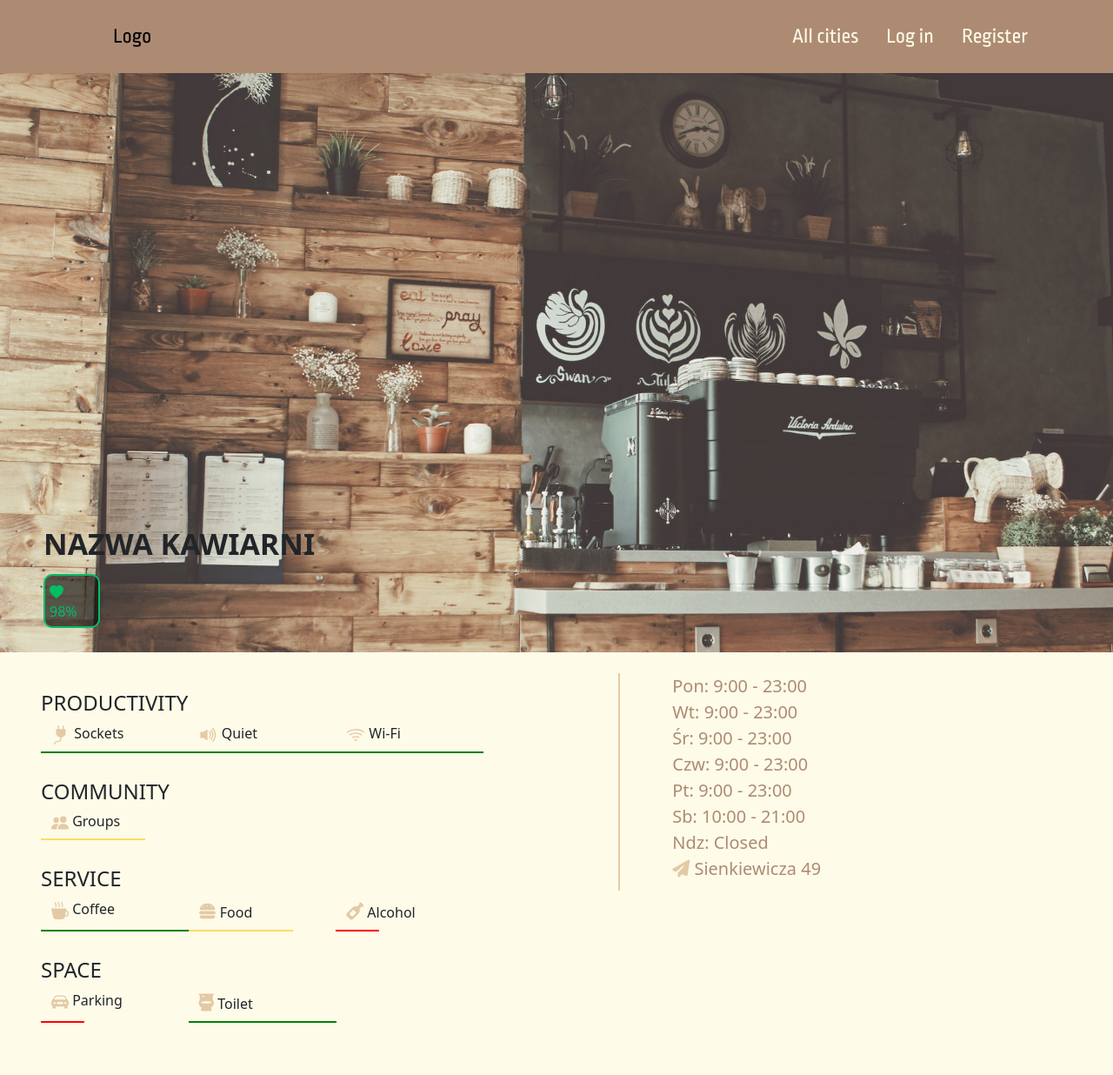
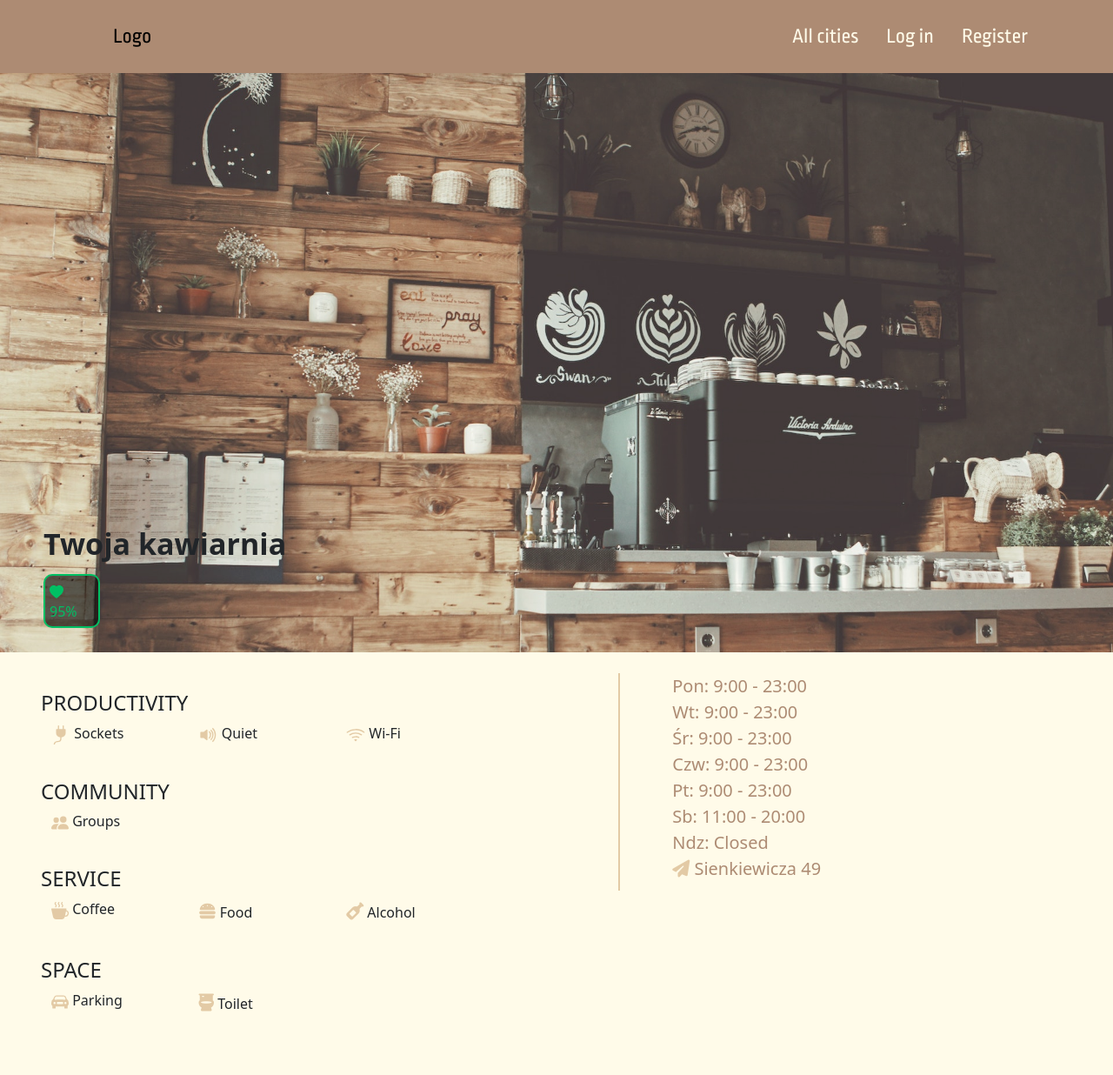
Before and after one commit to Ysiek/wifi-cafe-site, a Flask app: template templates/cafe-site.html in a window 1280 px wide. Shown: the whole page at 87% size. Run offline with Flask 3, Linux system fonts and the light colour scheme; tables that the repository leaves empty hold one stand-in row (values such as "Sample post"); the template is opened without the code that fills it: values that come from a table or form of the project are taken from there, most other values are stand-ins (such as "Sample title", 1, 10 or a date in 2020); some libraries are stand-ins or nearby versions.

Commit message:
Adding cafe to db and display it

```diff
--- a/main.py
+++ b/main.py
@@ -4,6 +4,7 @@
 from wtforms.validators import DataRequired
 from flask_sqlalchemy import SQLAlchemy
 from sqlalchemy.orm import relationship
+from datetime import datetime
 
 app = Flask(__name__)
 
@@ -11,13 +12,15 @@
 app.config["SQLALCHEMY_DATABASE_URI"] = "sqlite:///cafe.db"
 db = SQLAlchemy(app)
 
+
 class Cafe(db.Model):
     __tablename__ = 'cafe'
     id = db.Column(db.Integer, primary_key=True)
     name = db.Column(db.String(250), unique=True, nullable=False)
     localization = db.Column(db.String(250), nullable=False)
+    image = db.Column(db.String(250), nullable=False)
     rating = db.Column(db.Integer, nullable=False)
-    #FILTERS
+    # FILTERS
     has_sockets = db.Column(db.Integer, nullable=False)
     quiet = db.Column(db.Integer, nullable=False)
     wifi = db.Column(db.Integer, nullable=False)
@@ -27,27 +30,26 @@
     alcohol = db.Column(db.Integer, nullable=False)
     parking = db.Column(db.Integer, nullable=False)
     toilet = db.Column(db.Integer, nullable=False)
-# 0 = doesn't exist
-# 1 = exist but work bad
-# 2 = exist work quite good
-# 3 = exist and work really well
-    #RELATIONSHIP
+    # 0 = doesn't exist
+    # 1 = exist but work bad
+    # 2 = exist work quite good
+    # 3 = exist and work really well
+    # RELATIONSHIP
     cafe = relationship('Cafe_hours', back_populates='cafe')
 
 
 class Cafe_hours(db.Model):
     id = db.Column(db.Integer, primary_key=True)
-    monday = db.Column(db.String(250), nullable=False)
-    tuesday = db.Column(db.String(250), nullable=False)
-    wednesday = db.Column(db.String(250), nullable=False)
-    thursday = db.Column(db.String(250), nullable=False)
-    friday = db.Column(db.String(250), nullable=False)
-    saturday = db.Column(db.String(250), nullable=False)
-    sunday = db.Column(db.String(250), nullable=False)
-    #RELATIONSHIP
+    mon = db.Column(db.String(250), nullable=False)
+    tue = db.Column(db.String(250), nullable=False)
+    wed = db.Column(db.String(250), nullable=False)
+    thu = db.Column(db.String(250), nullable=False)
+    fri = db.Column(db.String(250), nullable=False)
+    sat = db.Column(db.String(250), nullable=False)
+    sun = db.Column(db.String(250), nullable=False)
+    # RELATIONSHIP
     cafe_id = db.Column(db.Integer, db.ForeignKey('cafe.id'))
     cafe = relationship("Cafe", back_populates='cafe')
-
 
 
 class Register(FlaskForm):
@@ -59,13 +61,22 @@
 
 @app.route('/')
 def home():
-    db.create_all()
-    return render_template('index.html')
+    now = datetime.now()
+    today = now.strftime('%a').lower()
+    all_cafe = db.session.scalars(db.select(Cafe)).all()
+    return render_template('index.html', all_cafes=all_cafe, today=today)
 
 
-@app.route('/cafe')
-def cafe_site():
-    return render_template('cafe-site.html')
+@app.route('/cafe/<cafe_id>')
+def cafe_site(cafe_id):
+    cafe = db.session.scalars(db.select(Cafe).where(Cafe.id == cafe_id)).first()
+    color_dict = {
+        0: 'grey',
+        1: 'red',
+        2: 'yellow',
+        3: 'green'
+    }
+    return render_template('cafe-site.html', cafe=cafe, color_dict=color_dict)
 
 
 @app.route('/register')
--- a/static/cafe-site-style.css
+++ b/static/cafe-site-style.css
@@ -28,6 +28,16 @@
 .props-box{
     position: relative;
 }
+.grey::after{
+    position: absolute;
+    content: '';
+    width: 20px;
+    height: 2px;
+    background-color: grey;
+    left: 0;
+    bottom: -10px;
+}
+
 .yellow::after{
     position: absolute;
     content: '';
--- a/templates/cafe-site.html
+++ b/templates/cafe-site.html
@@ -3,12 +3,12 @@
 <head>
     <meta charset="UTF-8">
     <meta name="viewport" content="width=device-width, initial-scale=1.0">
+    <title>Document</title>
     <link href="https://cdn.jsdelivr.net/npm/bootstrap@5.3.0/dist/css/bootstrap.min.css" rel="stylesheet" integrity="sha384-9ndCyUaIbzAi2FUVXJi0CjmCapSmO7SnpJef0486qhLnuZ2cdeRhO02iuK6FUUVM" crossorigin="anonymous">
     <script src="https://cdn.jsdelivr.net/npm/bootstrap@5.3.0/dist/js/bootstrap.bundle.min.js" integrity="sha384-geWF76RCwLtnZ8qwWowPQNguL3RmwHVBC9FhGdlKrxdiJJigb/j/68SIy3Te4Bkz" crossorigin="anonymous"></script>
-    <link href="static/style.css" rel="stylesheet"/>
-    <link href="static/cafe-site-style.css" rel="stylesheet">
+    <link href="../static/style.css" rel="stylesheet"/>
+    <link href="../static/cafe-site-style.css" rel="stylesheet">
     <script src="https://kit.fontawesome.com/a34c3309be.js" crossorigin="anonymous"></script>
-    <title>Logo</title>
 </head>
 <body>
     <div class="container-fluid header-background">
@@ -26,13 +26,13 @@
         </header>
     </div>
     <div>
-        <img class="cafe-background" src="static/pexels-afta-putta-gunawan-683039 (1).jpg">
-        <span class="cafe-name">NAZWA KAWIARNI</span>
+        <img class="cafe-background" src="../static/pexels-afta-putta-gunawan-683039 (1).jpg">
+        <span class="cafe-name">{{ cafe.name }}</span>
         <div class="cafe-site-rating">
             <svg xmlns="http://www.w3.org/2000/svg" width="16" height="16" fill="currentColor" class="bi-heart-fill" viewBox="0 0 16 16">
               <path fill-rule="evenodd" d="M8 1.314C12.438-3.248 23.534 4.735 8 15-7.534 4.736 3.562-3.248 8 1.314z"/>
             </svg>
-            <span>98%</span>
+            <span>{{ cafe.rating }}%</span>
         </div>
     </div><br>
     <div class="container-fluid">
@@ -41,7 +41,7 @@
                 <h4>PRODUCTIVITY</h4>
                 <div class="row container">
 
-                    <div class="col-3 props-box green">
+                    <div class="col-3 props-box {{color_dict[cafe.has_sockets]}}">
                         <span>
                             <svg xmlns="http://www.w3.org/2000/svg" width="22" height="22" fill="currentColor" class="bi bi-plug-fill" viewBox="0 0 16 16">
                                 <path d="M6 0a.5.5 0 0 1 .5.5V3h3V.5a.5.5 0 0 1 1 0V3h1a.5.5 0 0 1 .5.5v3A3.5 3.5 0 0 1 8.5 10c-.002.434-.01.845-.04 1.22-.041.514-.126 1.003-.317 1.424a2.083 2.083 0 0 1-.97 1.028C6.725 13.9 6.169 14 5.5 14c-.998 0-1.61.33-1.974.718A1.922 1.922 0 0 0 3 16H2c0-.616.232-1.367.797-1.968C3.374 13.42 4.261 13 5.5 13c.581 0 .962-.088 1.218-.219.241-.123.4-.3.514-.55.121-.266.193-.621.23-1.09.027-.34.035-.718.037-1.141A3.5 3.5 0 0 1 4 6.5v-3a.5.5 0 0 1 .5-.5h1V.5A.5.5 0 0 1 6 0z"/>
@@ -50,7 +50,7 @@
                         <span>Sockets</span>
                     </div>
 
-                    <div class="col-3 props-box green">
+                    <div class="col-3 props-box {{color_dict[cafe.quiet]}}">
                         <span>
                             <svg xmlns="http://www.w3.org/2000/svg" width="22" height="22" fill="currentColor" class="bi bi-volume-up-fill" viewBox="0 0 16 16">
                                 <path d="M11.536 14.01A8.473 8.473 0 0 0 14.026 8a8.473 8.473 0 0 0-2.49-6.01l-.708.707A7.476 7.476 0 0 1 13.025 8c0 2.071-.84 3.946-2.197 5.303l.708.707z"/>
@@ -61,7 +61,7 @@
                         <span>Quiet</span>
                     </div>
 
-                    <div class="col-3 props-box green">
+                    <div class="col-3 props-box {{color_dict[cafe.wifi]}}">
                         <span>
                             <svg xmlns="http://www.w3.org/2000/svg" width="22" height="22" fill="currentColor" class="bi bi-wifi" viewBox="0 0 16 16">
                                 <path d="M15.384 6.115a.485.485 0 0 0-.047-.736A12.444 12.444 0 0 0 8 3C5.259 3 2.723 3.882.663 5.379a.485.485 0 0 0-.048.736.518.518 0 0 0 .668.05A11.448 11.448 0 0 1 8 4c2.507 0 4.827.802 6.716 2.164.205.148.49.13.668-.049z"/>
@@ -75,7 +75,7 @@
 
                 <h4 style="margin-top: 40px;">COMMUNITY</h4>
                 <div class="row container">
-                    <div class="col-3 props-box yellow">
+                    <div class="col-3 props-box {{color_dict[cafe.groups]}}">
                         <span>
                             <svg xmlns="http://www.w3.org/2000/svg" width="20" height="20" fill="currentColor" class="bi bi-people-fill" viewBox="0 0 16 16">
                               <path d="M7 14s-1 0-1-1 1-4 5-4 5 3 5 4-1 1-1 1H7Zm4-6a3 3 0 1 0 0-6 3 3 0 0 0 0 6Zm-5.784 6A2.238 2.238 0 0 1 5 13c0-1.355.68-2.75 1.936-3.72A6.325 6.325 0 0 0 5 9c-4 0-5 3-5 4s1 1 1 1h4.216ZM4.5 8a2.5 2.5 0 1 0 0-5 2.5 2.5 0 0 0 0 5Z"/>
@@ -87,7 +87,7 @@
 
                 <h4 style="margin-top: 40px;">SERVICE</h4>
                 <div class="row container">
-                    <div class="col-3 props-box green">
+                    <div class="col-3 props-box {{color_dict[cafe.coffee]}}">
                         <span>
                             <svg xmlns="http://www.w3.org/2000/svg" width="20" height="20" fill="currentColor" class="bi bi-cup-hot-fill" viewBox="0 0 16 16">
                               <path fill-rule="evenodd" d="M.5 6a.5.5 0 0 0-.488.608l1.652 7.434A2.5 2.5 0 0 0 4.104 16h5.792a2.5 2.5 0 0 0 2.44-1.958l.131-.59a3 3 0 0 0 1.3-5.854l.221-.99A.5.5 0 0 0 13.5 6H.5ZM13 12.5a2.01 2.01 0 0 1-.316-.025l.867-3.898A2.001 2.001 0 0 1 13 12.5Z"/>
@@ -97,12 +97,12 @@
                         <span>Coffee</span>
                     </div>
 
-                    <div class="col-3 props-box yellow">
+                    <div class="col-3 props-box {{color_dict[cafe.food]}}">
                         <i class="fa-solid fa-burger"></i>
                         <span>Food</span>
                     </div>
 
-                    <div class="col-3 props-box red">
+                    <div class="col-3 props-box {{color_dict[cafe.alcohol]}}">
                         <i class="fa-solid fa-wine-bottle"></i>
                         <span>Alcohol</span>
                     </div>
@@ -110,7 +110,7 @@
 
                 <h4 style="margin-top: 40px;">SPACE</h4>
                 <div class="row container">
-                    <div class="col-3 props-box red">
+                    <div class="col-3 props-box {{color_dict[cafe.parking]}}">
                         <span>
                             <svg xmlns="http://www.w3.org/2000/svg" width="20" height="20" fill="currentColor" class="bi bi-car-front-fill" viewBox="0 0 16 16">
                               <path d="M2.52 3.515A2.5 2.5 0 0 1 4.82 2h6.362c1 0 1.904.596 2.298 1.515l.792 1.848c.075.175.21.319.38.404.5.25.855.715.965 1.262l.335 1.679c.033.161.049.325.049.49v.413c0 .814-.39 1.543-1 1.997V13.5a.5.5 0 0 1-.5.5h-2a.5.5 0 0 1-.5-.5v-1.338c-1.292.048-2.745.088-4 .088s-2.708-.04-4-.088V13.5a.5.5 0 0 1-.5.5h-2a.5.5 0 0 1-.5-.5v-1.892c-.61-.454-1-1.183-1-1.997v-.413a2.5 2.5 0 0 1 .049-.49l.335-1.68c.11-.546.465-1.012.964-1.261a.807.807 0 0 0 .381-.404l.792-1.848ZM3 10a1 1 0 1 0 0-2 1 1 0 0 0 0 2Zm10 0a1 1 0 1 0 0-2 1 1 0 0 0 0 2ZM6 8a1 1 0 0 0 0 2h4a1 1 0 1 0 0-2H6ZM2.906 5.189a.51.51 0 0 0 .497.731c.91-.073 3.35-.17 4.597-.17 1.247 0 3.688.097 4.597.17a.51.51 0 0 0 .497-.731l-.956-1.913A.5.5 0 0 0 11.691 3H4.309a.5.5 0 0 0-.447.276L2.906 5.19Z"/>
@@ -119,7 +119,7 @@
                         <span>Parking</span>
                     </div>
 
-                    <div class="col-3 props-box green">
+                    <div class="col-3 props-box {{color_dict[cafe.toilet]}}">
                         <i class="fa-solid fa-toilet"></i>
                         <span>Toilet</span>
                     </div>
@@ -128,14 +128,14 @@
             </div>
             <div class="col-4 border-left">
                 <span class="hours">
-                    Pon: 9:00 - 23:00<br>
-                    Wt: 9:00 - 23:00<br>
-                    Śr: 9:00 - 23:00<br>
-                    Czw: 9:00 - 23:00<br>
-                    Pt: 9:00 - 23:00<br>
-                    Sb: 10:00 - 21:00<br>
-                    Ndz: Closed<br>
-                    <i class="fa-solid fa-paper-plane"></i> Sienkiewicza 49
+                    Pon: {{ cafe.cafe[0].mon }}<br>
+                    Wt: {{ cafe.cafe[0].tue }}<br>
+                    Śr: {{ cafe.cafe[0].wed }}<br>
+                    Czw: {{ cafe.cafe[0].thu }}<br>
+                    Pt: {{ cafe.cafe[0].fri }}<br>
+                    Sb: {{ cafe.cafe[0].sat }}<br>
+                    Ndz: {{ cafe.cafe[0].sun }}<br>
+                    <i class="fa-solid fa-paper-plane"></i> {{ cafe.localization }}
                 </span>
             </div>
         </div>
```
Also changed, not shown: templates/index.html (+10 -6 lines), instance/cafe.db.
